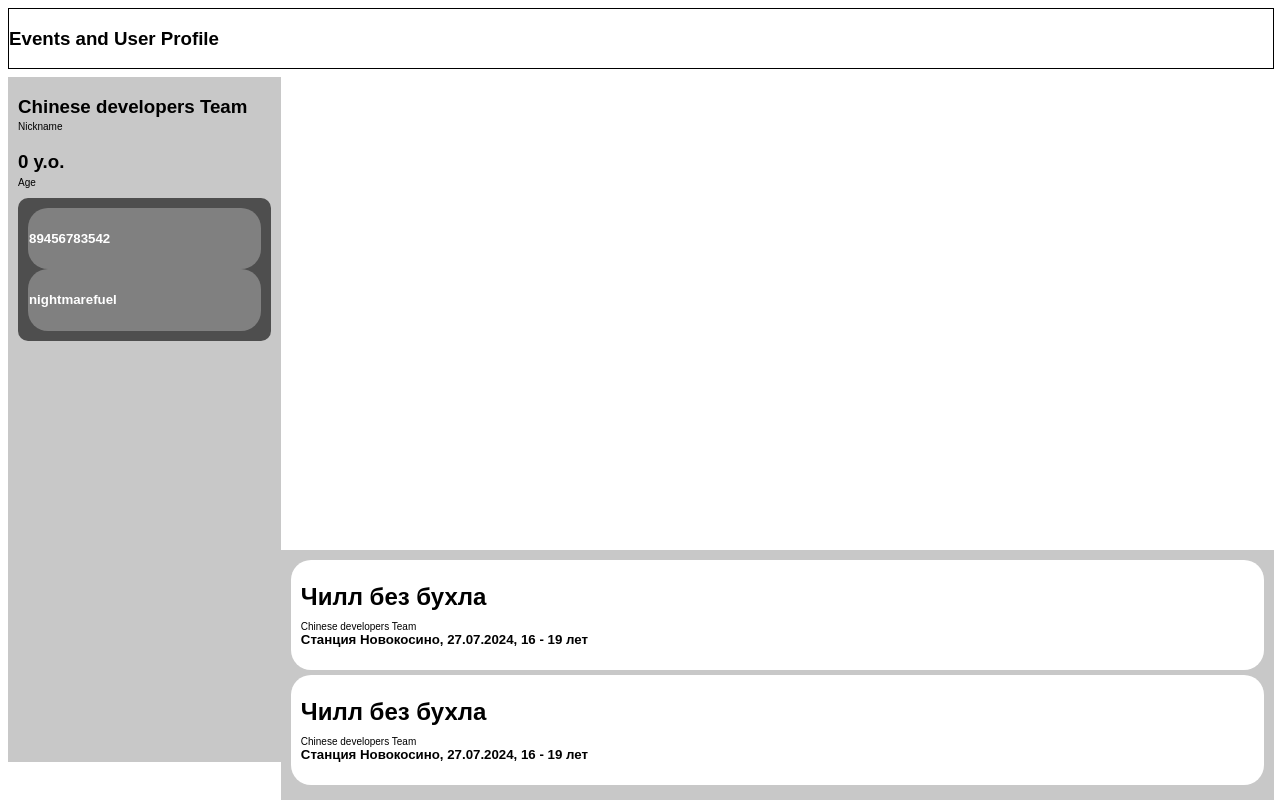
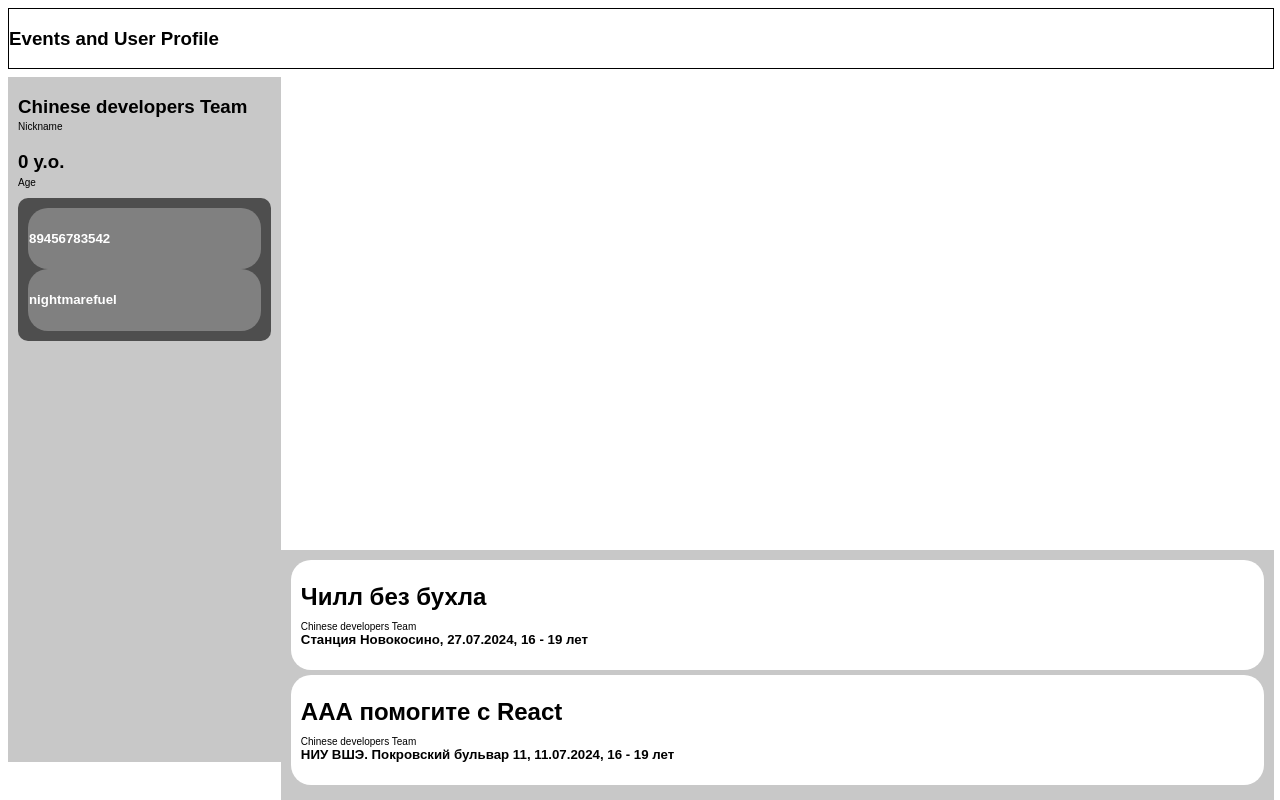
Before and after one commit to BlackfireZZZ/find_a_walk, a React (Create React App) app in the folder frontend/: page / in a window 1280 px wide. Built offline with nearby package versions, Linux system fonts and the light colour scheme.

Commit message:
Update App.jsx

```diff
--- a/frontend/src/App.jsx
+++ b/frontend/src/App.jsx
@@ -16,7 +16,7 @@ const loggedUser = users[0];
 
 const events = [
     new Event('Чилл без бухла', users[0], 'Станция Новокосино', 16, 19, '27.07.2024'),
-    new Event('Чилл без бухла', users[0], 'Станция Новокосино', 16, 19, '27.07.2024')
+    new Event('ААА помогите с React', users[0], 'НИУ ВШЭ. Покровский бульвар 11', 16, 19, '11.07.2024')
 ];
 
 function App() {
```
